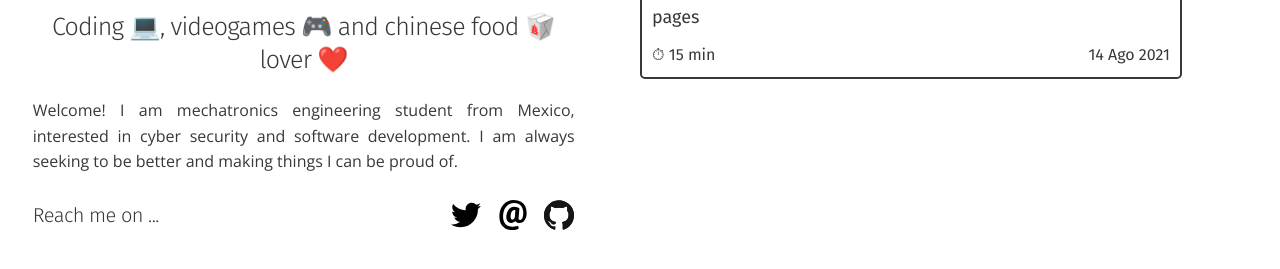
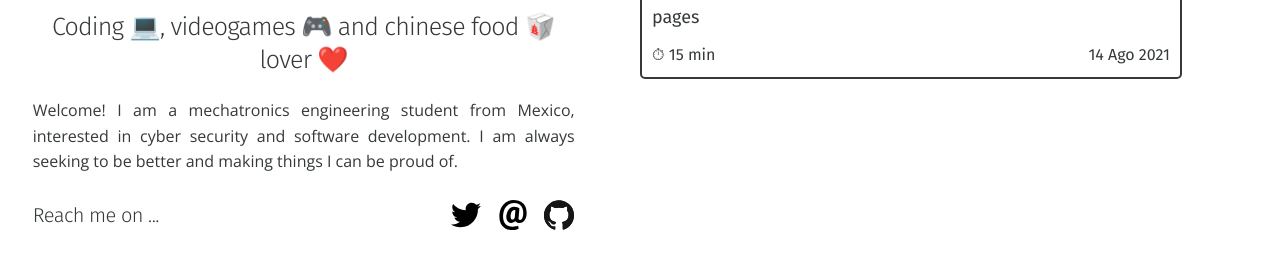
Before and after one commit to danielhj1998/danielhj1998.github.io, a Jekyll site: the page built from index.html, in a window 1280 px wide. Shown: the part 364-633 px from the top of the page. Built offline with Jekyll 4.4.1, drawn with Linux system fonts in a browser that asks for light colours.

Commit message:
Fixed typo in the introduction

```diff
--- a/index.html
+++ b/index.html
@@ -25,7 +25,7 @@ layout: default
             <h2>{{ site.title | upcase }}</h2>
             <h4>Coding 💻, videogames 🎮 and chinese food 🥡 lover ❤️</h4>
             <p>
-            Welcome! I am mechatronics engineering student from Mexico, interested in cyber security and software development. I am always seeking to be better and making things I can be proud of.
+            Welcome! I am a mechatronics engineering student from Mexico, interested in cyber security and software development. I am always seeking to be better and making things I can be proud of.
             </p>
             <div class="social-container">
                 <h5>Reach me on ...</h5>
```
